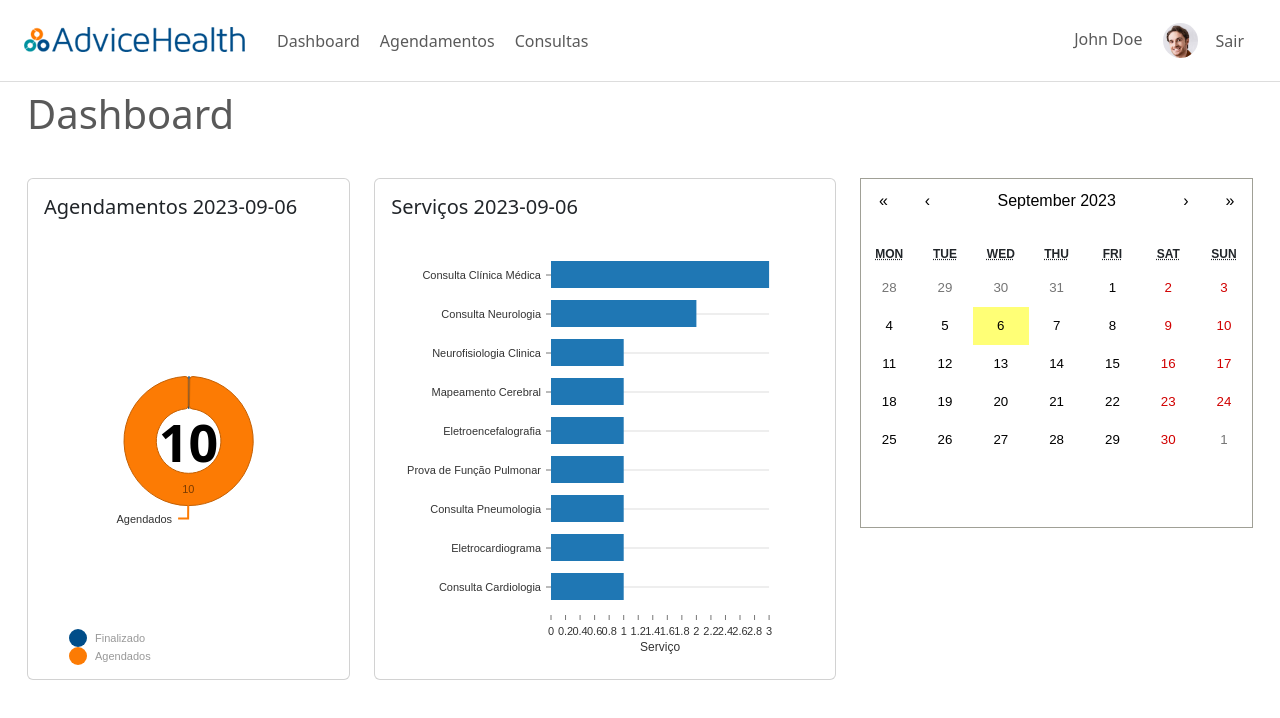
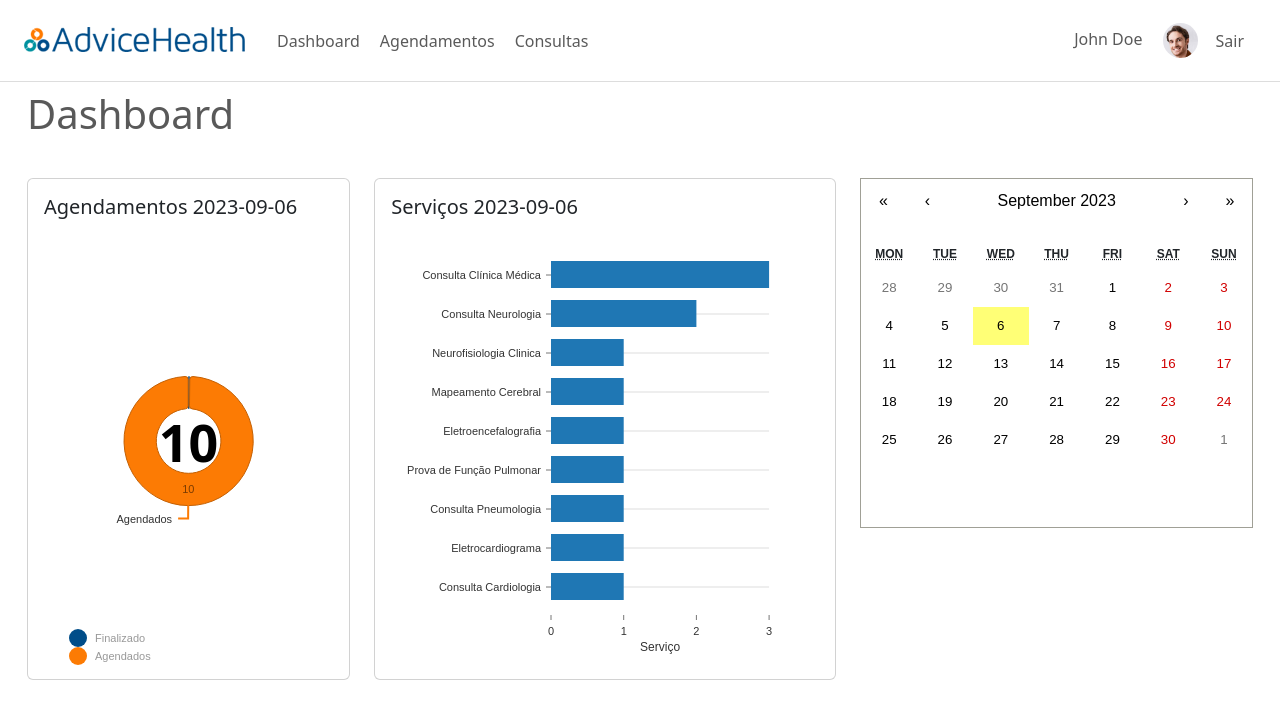
Before and after one commit to dhyoko/advice-health-demo, a React (Create React App) app: page / in a window 1280 px wide. Shown: the top 718 px of the page. Built offline with nearby package versions, Linux system fonts and the light colour scheme.

Commit message:
Fix bottom axis tick values

```diff
--- a/src/components/barChart/index.js
+++ b/src/components/barChart/index.js
@@ -16,6 +16,7 @@ const BarChart = (props) => {
     axisBottomLabel,
     horizontal = false,
     customTooltip,
+    axisBottomTickValues,
   } = props;
 
   return (
@@ -31,6 +32,7 @@ const BarChart = (props) => {
         legend: axisBottomLabel,
         legendOffset: 32,
         ...defaultAxisSetting,
+        tickValues: axisBottomTickValues,
       }}
       axisLeft={{
         legend: axisLeftLabel,
--- a/src/pages/dashboard/components/servicesBarChart.js
+++ b/src/pages/dashboard/components/servicesBarChart.js
@@ -1,5 +1,5 @@
 import React from "react";
-import { get } from "lodash";
+import { get, maxBy } from "lodash";
 import { BarChart } from "../../../components";
 import { filterAppointmentsByDay, mapAppointmentsByServices } from "../utils";
 import { TooltipWrapper } from "./style";
@@ -20,15 +20,23 @@ const ServicesBarChart = (props) => {
   const now = new Date();
 
   const filteredAppointments = filterAppointmentsByDay(appointments, now);
+  const mappedAppointmentsByServices =
+    mapAppointmentsByServices(filteredAppointments);
+
+  const maxValue = get(maxBy(mappedAppointmentsByServices, "value"), "value");
+  const axisBottomTickValues = Array(maxValue + 1)
+    .fill()
+    .map((_, i) => i);
 
   return (
     <BarChart
-      data={mapAppointmentsByServices(filteredAppointments)}
+      data={mappedAppointmentsByServices}
       keys={["value"]}
       aaxisLeftLabel="Número de consultas"
       axisBottomLabel="Serviço"
       horizontal
       customTooltip={customTooltip}
+      axisBottomTickValues={axisBottomTickValues}
     />
   );
 };
```
